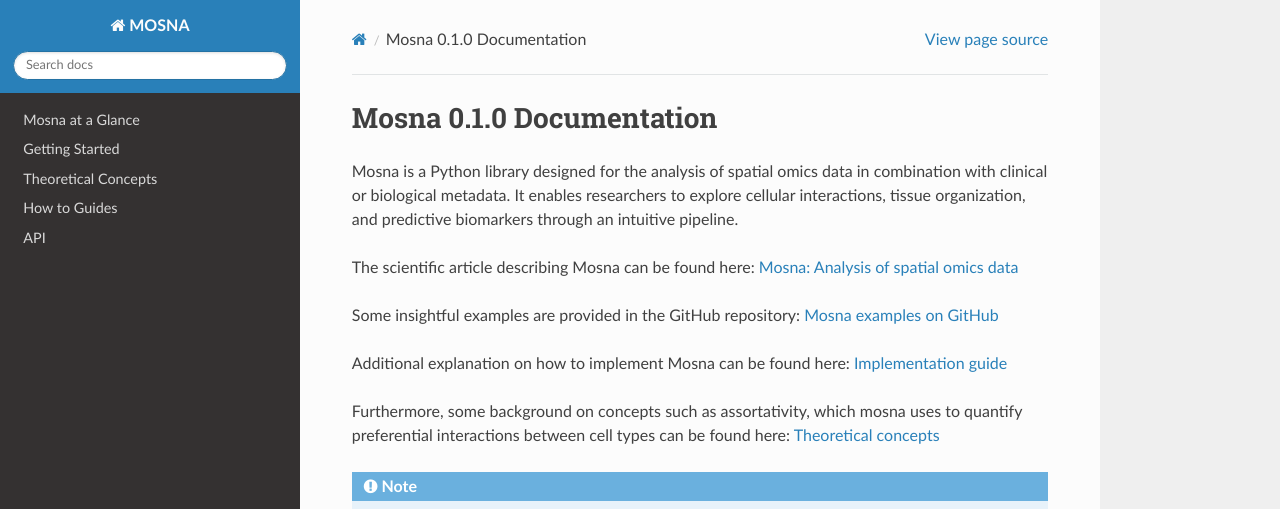
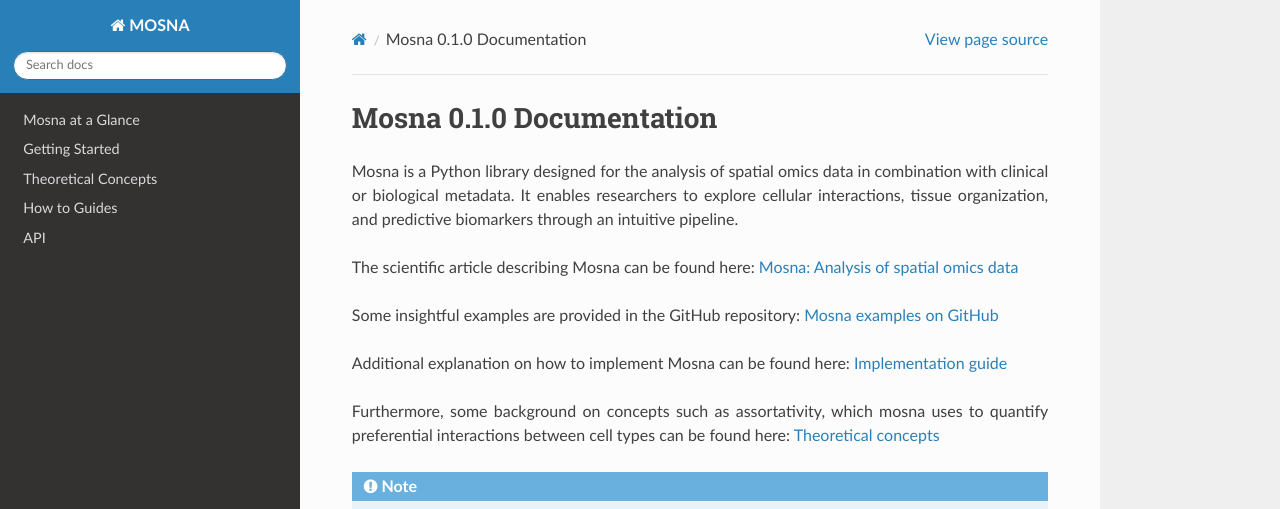
Before and after one commit to Bram-Simon/mosna_documentation, a Sphinx documentation site: the page built from docs/source/index.rst, in a window 1280 px wide. Shown: the top 509 px of the page. Built offline with Sphinx 7.4.7 and the Read the Docs theme 3.1.0, drawn with Linux system fonts in a browser that asks for light colours.

Commit message:
equal spacing of words in all paragraphs

```diff
--- /dev/null
+++ b/docs/source/_static/custom.css
@@ -0,0 +1,10 @@
+/* Apply to all paragraphs */
+body {
+    text-align: justify;
+}
+
+/* Optional: improve spacing between words */
+p {
+    text-align: justify;
+    text-justify: inter-word; /* Better word spacing for justification */
+}
--- a/docs/source/conf.py
+++ b/docs/source/conf.py
@@ -35,5 +35,13 @@
 
 html_theme = 'sphinx_rtd_theme'
 
+# Add paths for custom static files
+html_static_path = ['_static']
+
+# Add custom CSS files
+html_css_files = [
+    'custom.css',
+]
+
 # -- Options for EPUB output
 epub_show_urls = 'footnote'
```
